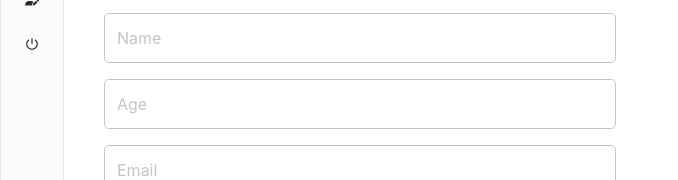
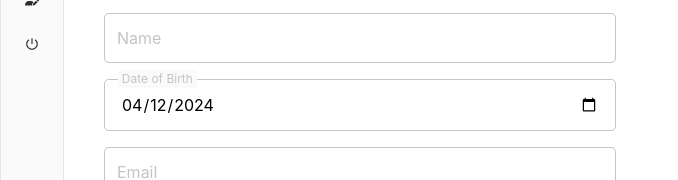
Before and after one commit to abhinaygreenusys/DocLinkFront, a React (Vite) app: page /patients/add-patient in a window 1280 px wide. Shown: the part 187-367 px from the top of the page, without its empty margins (0-678 px from the left). Built offline with nearby package versions, Linux system fonts and the light colour scheme; no server answers.

Commit message:
replace age with dob fields

```diff
--- a/src/pages/ManagePatients/AddPatient.jsx
+++ b/src/pages/ManagePatients/AddPatient.jsx
@@ -10,19 +10,18 @@ import {
 
 const AddPatient = () => {
   const [name, setName] = useState("");
-  const [age, setAge] = useState("");
+  const [dob, setDob] = useState(new Date().toISOString().split("T")[0]);
   const [email, setEmail] = useState("");
   const [phone, setPhone] = useState("");
   const [status, setStatus] = useState("");
   const [note, setNote] = useState("");
-
   const addPatient = async () => {
     try {
       const { data } = await api.post("/patient", {
         name,
         email,
         phone,
-        age,
+        dob: dob.split("-").reverse().join("-"),
         status: status.toLowerCase(),
         note,
       });
@@ -58,11 +57,12 @@ const AddPatient = () => {
             required
           />
           <Input
-            label="Age"
-            value={age}
+            label="Date of Birth"
+            type="date"
+            value={dob}
             onChange={(e) => {
-              const age = e.target.value;
-              if (!isNaN(age) && age.length <= 60) setAge(age);
+              const dob = e.target.value;
+              if (dob <= new Date().toISOString().split("T")[0]) setDob(dob);
             }}
             required
           />
--- a/src/pages/ManagePatients/EditPatient.jsx
+++ b/src/pages/ManagePatients/EditPatient.jsx
@@ -12,7 +12,7 @@ const EditPatient = () => {
   const { id } = useParams();
   const [patient, setPatient] = useState({
     name: "",
-    age: "",
+    dob: "",
     phone: "",
     email: "",
     status: "",
@@ -66,23 +66,23 @@ const EditPatient = () => {
         <section className="flex flex-col gap-4 mb-6">
           <Heading level={4}>Account Details</Heading>
           <p className="flex gap-4 text-black">
-            <span className="text-sm font-medium w-20">Account ID:</span>
+            <span className="text-sm font-medium w-24">Account ID:</span>
             <span className="text-sm">{id}</span>
           </p>
           <p className="flex gap-4 text-black">
-            <span className="text-sm font-medium w-20">Name:</span>
+            <span className="text-sm font-medium w-24">Name:</span>
             <span className="text-sm">{patient.name}</span>
           </p>
           <p className="flex gap-4 text-black">
-            <span className="text-sm font-medium w-20">Age:</span>
-            <span className="text-sm">{patient.age}</span>
+            <span className="text-sm font-medium w-24">Date of Birth:</span>
+            <span className="text-sm">{patient.dob}</span>
           </p>
           <p className="flex gap-4 text-black">
-            <span className="text-sm font-medium w-20">Phone:</span>
+            <span className="text-sm font-medium w-24">Phone:</span>
             <span className="text-sm">{patient.phone}</span>
           </p>
           <p className="flex gap-4 text-black">
-            <span className="text-sm font-medium w-20">Email:</span>
+            <span className="text-sm font-medium w-24">Email:</span>
             <span className="text-sm">{patient.email}</span>
           </p>
         </section>
--- a/src/pages/ManagePatients/index.jsx
+++ b/src/pages/ManagePatients/index.jsx
@@ -59,12 +59,18 @@ const ManagePatients = () => {
     }
   };
   const statuses = useDistinctStatuses();
+  const calcAge = (dob) => {
+    const parts = dob.split("-");
+    const dateOfBirth = new Date(parts[2], parts[1] - 1, parts[0]);
+    const diff_ms = Date.now() - dateOfBirth.getTime();
+    const age_dt = new Date(diff_ms);
+    return Math.abs(age_dt.getUTCFullYear() - 1970);
+  };
+
   return (
     <div>
       <div className="flex justify-between items-center mb-4">
-        <Heading level={2}>
-          Manage Patients
-        </Heading>
+        <Heading level={2}>Manage Patients</Heading>
         <div className="flex items-center gap-4">
           <Input
             label="Search Patient"
@@ -102,7 +108,7 @@ const ManagePatients = () => {
         {patients.map((patient) => (
           <tr key={patient._id}>
             <td>{patient.name}</td>
-            <td>{patient.age}</td>
+            <td>{calcAge(patient.dob)}</td>
             <td>
               <div className="flex flex-col">
                 <a
```
